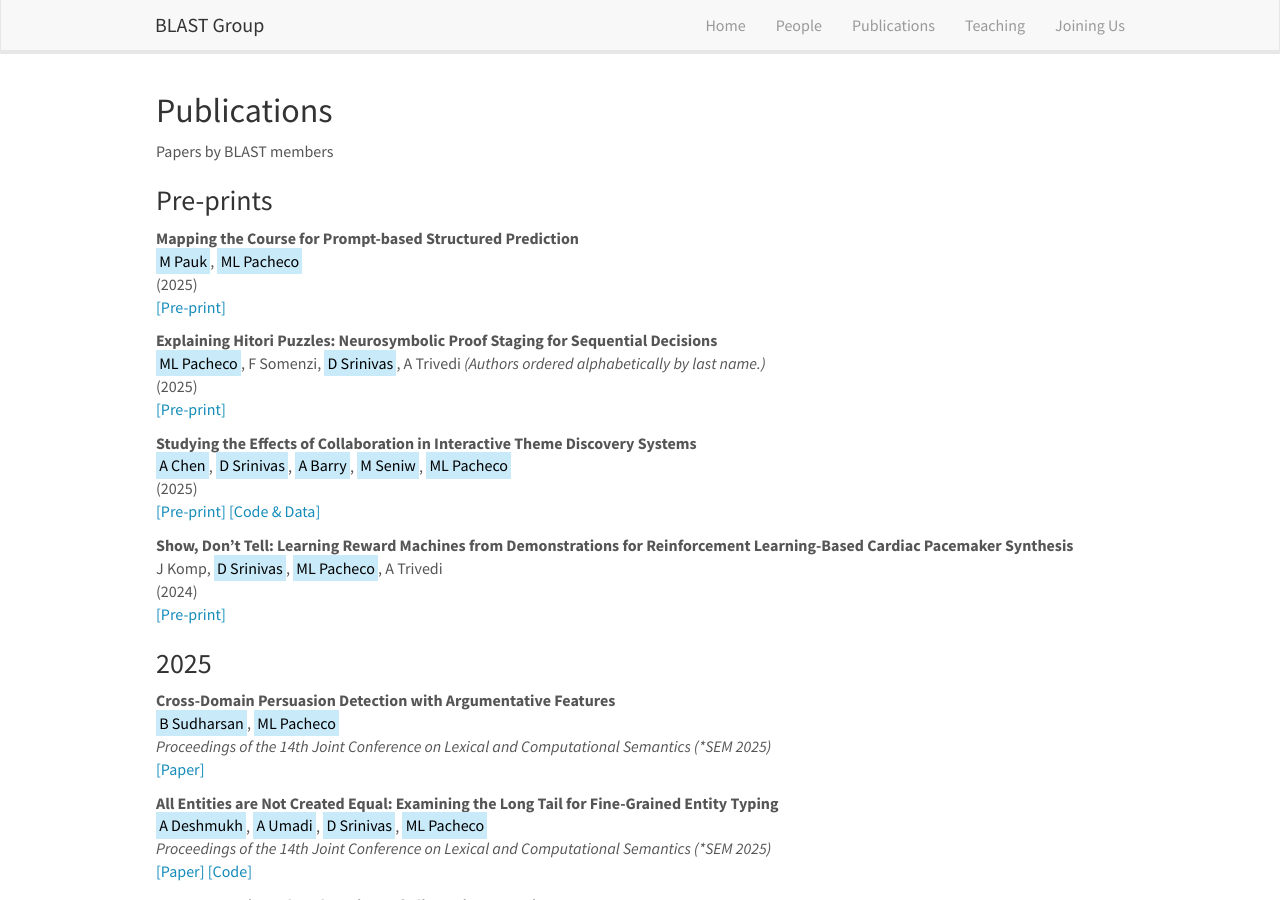
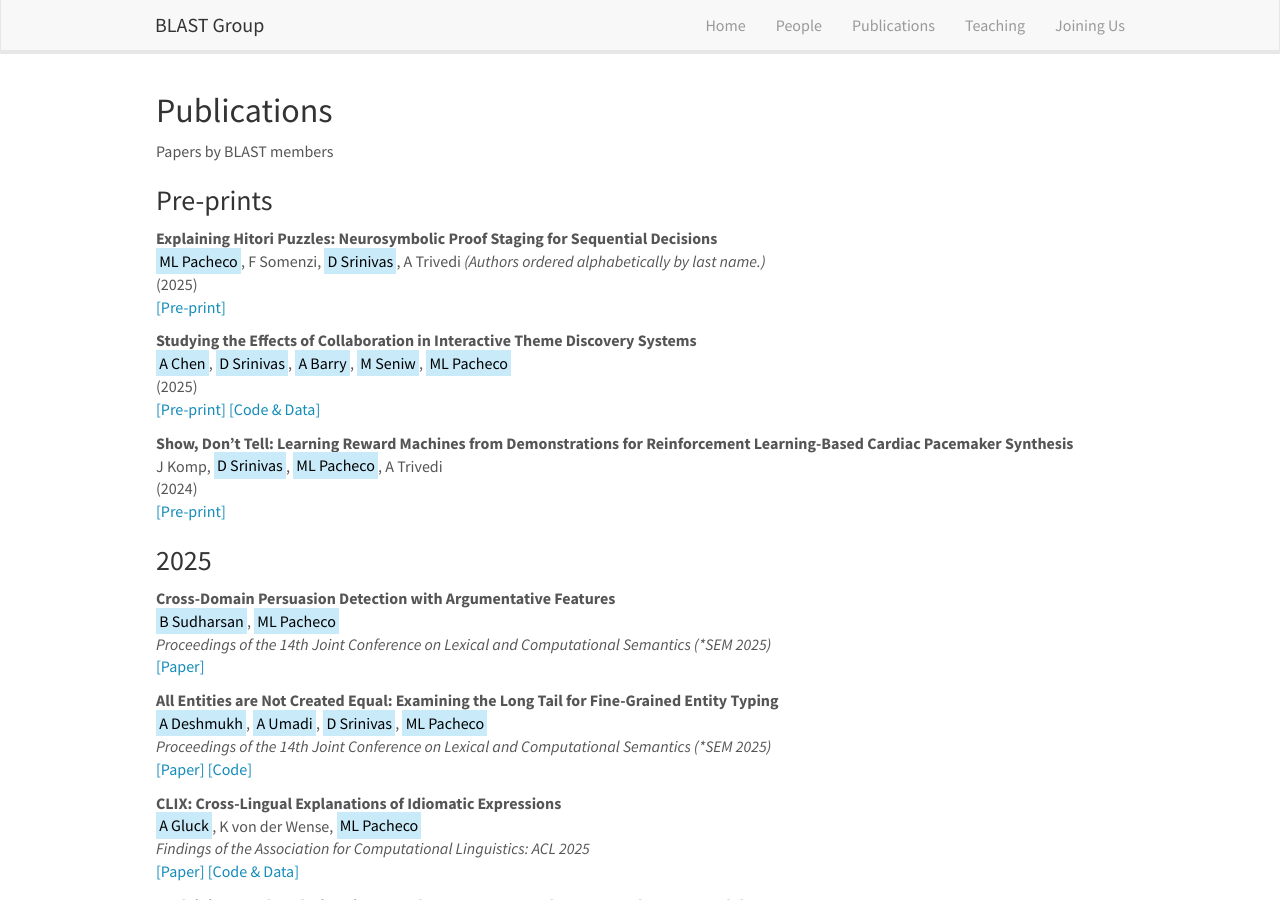
Before and after one commit to blast-cu/blast-cu.github.io, a Jekyll site: the page built from _pages/publications.md, in a window 1280 px wide and 900 px high. Built offline with Jekyll 4.4.1, drawn with Linux system fonts in a browser that asks for light colours; nearby versions of some CDN libraries.

Commit message:
Update publist_preprint.yml

```diff
--- a/_data/publist_preprint.yml
+++ b/_data/publist_preprint.yml
@@ -1,11 +1,3 @@
-- title: "Mapping the Course for Prompt-based Structured Prediction"
-  authors: <mark>M Pauk</mark>, <mark>ML Pacheco</mark>
-  highlight: 0
-  link:
-    url: https://arxiv.org/abs/2508.15090
-    display: \[Pre-print\]
-  year: 2025
-
 - title: "Explaining Hitori Puzzles: Neurosymbolic Proof Staging for Sequential Decisions"
   authors: <mark>ML Pacheco</mark>, F Somenzi, <mark>D Srinivas</mark>, A Trivedi <i>(Authors ordered alphabetically by last name.)</i>
   highlight: 0
```
